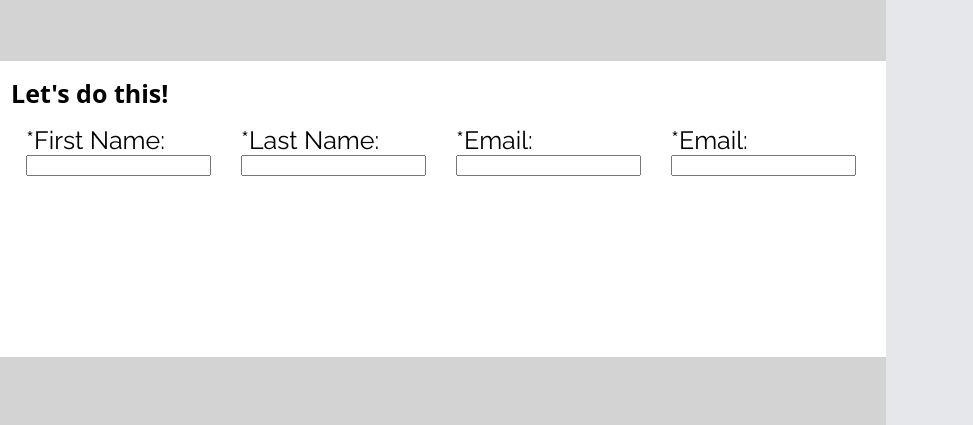
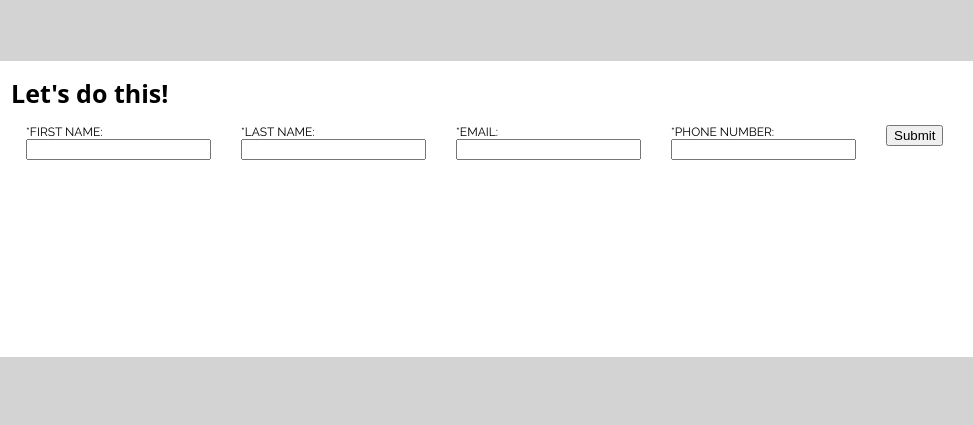
Before and after one commit to nrajesh2305/sign-up-form, a plain HTML site: page index.html in a window 1280 px wide. Shown: the part 191-616 px from the top of the page, 580-1553 px from the left, 973 px wide, since content can reach past the window. Drawn offline with Linux system fonts and the light colour scheme.

Commit message:
Finished adding all components of the form, I just need to fix it to make it have 2 items per row.

```diff
--- a/index.html
+++ b/index.html
@@ -22,26 +22,31 @@
                 Let's do this!
                 <form action="#" method="get" class="form">
                     <div>
-                        <label for="first_name">*First Name:
+                        <label for="first_name">*FIRST NAME:
                         </label>
                         <input type="text" name="first_name" id="first_name" required>
                     </div>
                     <br>
                     <div>
-                        <label for="last_name">*Last Name:
+                        <label for="last_name">*LAST NAME:
                         </label>
                         <input type="text" name="last_name" id="last_name" required>
                     </div>
                     <br>
                     <div>
-                        <label for="user_email">*Email:
+                        <label for="user_email">*EMAIL:
                         </label>
                         <input type="email" name="user_email" id="user_email" required>
                     </div>
+                    <br>
                     <div>
-                        <label for="user_email">*Email:
+                        <label for="phone">*PHONE NUMBER:
                         </label>
-                        <input type="email" name="user_email" id="user_email" required>
+                        <input type="tel" name="phone" id="phone" pattern="[0-9]{3}-[0-9]{3}-{0-9}{4}" required>
+                    </div>
+                    <br>
+                    <div>
+                        <input type="submit" value="Submit">
                     </div>
                 </form>
             </div>
@@ -55,6 +60,5 @@
             </div>
         </div>
     </div>
-
 </body>
 </html>
--- a/style.css
+++ b/style.css
@@ -78,6 +78,7 @@ img.background-image
     background-color: white;
     justify-content: flex-start;
     align-items: flex-start;
+    font-size: 1.2rem;
 }
 
 form
@@ -89,7 +90,6 @@ form
     background-color: whitesmoke;
     font-family: "Raleway", sans-serif;
     font-weight: 200;
-    font-size: 2rem;
     flex-basis: 33.333%;
 }
 
```
